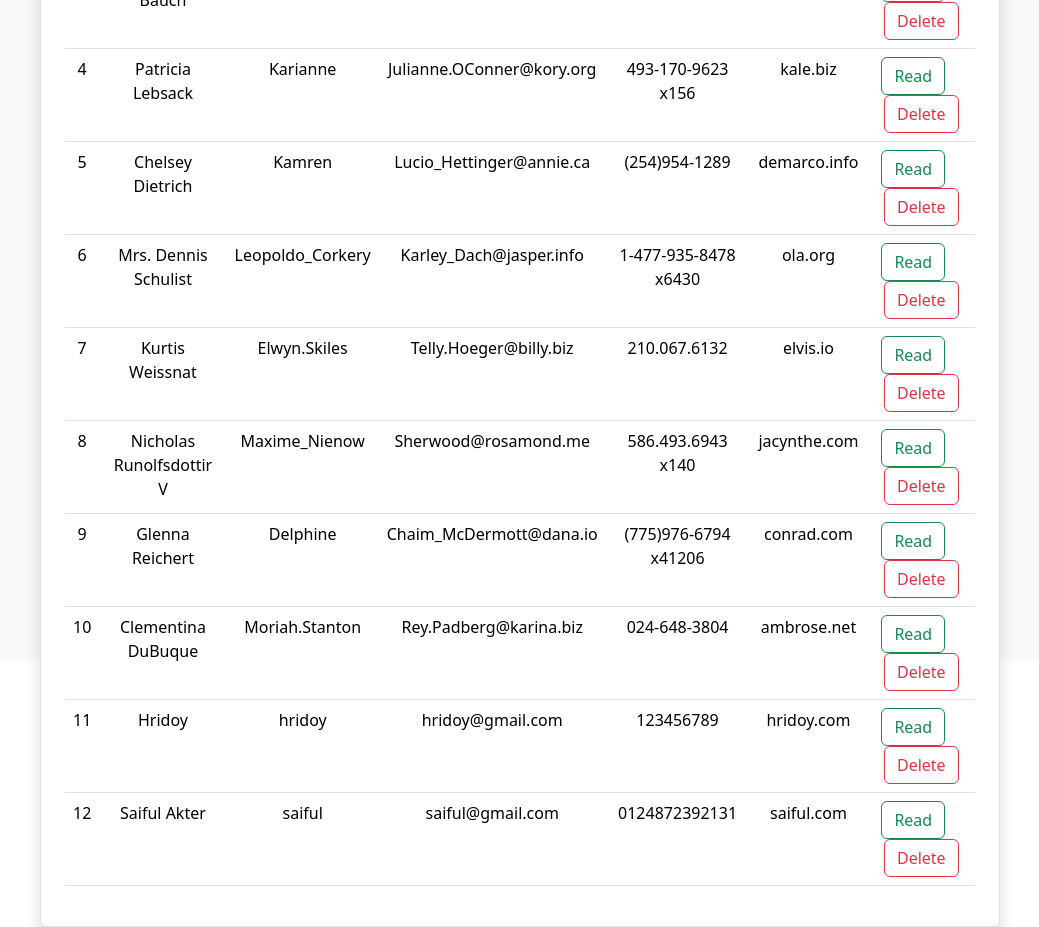
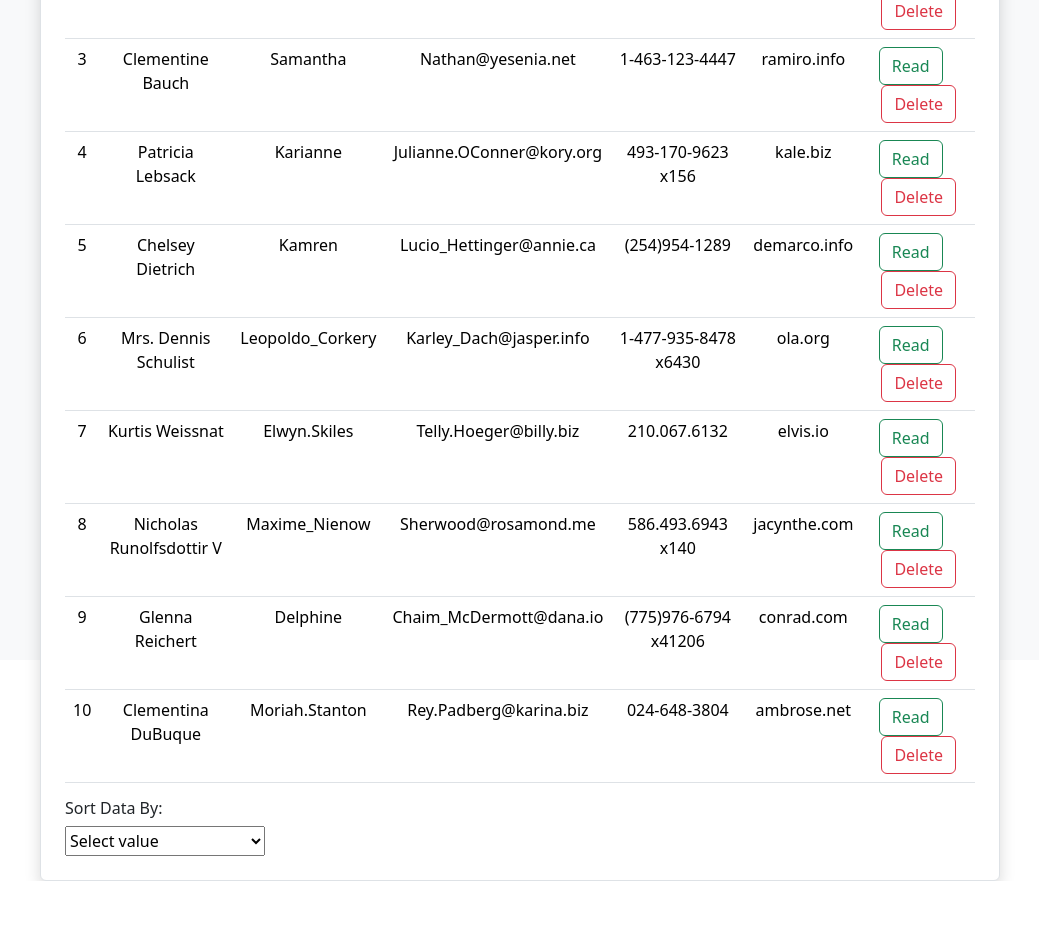
Before and after one commit to HridoyMA/Learnathon-2.0-hridoy, a React (Vite) app in the folder learnathon_hridoy/: page / in a window 1280 px wide. Shown: the part 140-1067 px from the top of the page, without its empty margins (120-1159 px from the left). After the commit the page ends 1021 px from the top, so only its background shows below. Built offline with nearby package versions, Linux system fonts and the light colour scheme; data requests are answered from the project's data file.

Commit message:
search and sort function add

```diff
--- a/learnathon_hridoy/db.json
+++ b/learnathon_hridoy/db.json
@@ -79,22 +79,6 @@
       "email": "Rey.Padberg@karina.biz",
       "phone": "024-648-3804",
       "website": "ambrose.net"
-    },
-    {
-      "name": "Hridoy",
-      "username": "hridoy",
-      "email": "hridoy@gmail.com",
-      "phone": "123456789",
-      "website": "hridoy.com",
-      "id": 11
-    },
-    {
-      "name": "Saiful Akter",
-      "username": "saiful",
-      "email": "saiful@gmail.com",
-      "phone": "0124872392131",
-      "website": "saiful.com",
-      "id": 12
     }
   ]
 }
--- a/learnathon_hridoy/package.json
+++ b/learnathon_hridoy/package.json
@@ -10,6 +10,9 @@
     "preview": "vite preview"
   },
   "dependencies": {
+    "@fortawesome/fontawesome-svg-core": "^6.4.2",
+    "@fortawesome/free-solid-svg-icons": "^6.4.2",
+    "@fortawesome/react-fontawesome": "^0.2.0",
     "axios": "^1.6.1",
     "bootstrap": "^5.3.2",
     "json-server": "^0.17.4",
--- a/learnathon_hridoy/src/components/home/Home.tsx
+++ b/learnathon_hridoy/src/components/home/Home.tsx
@@ -1,7 +1,9 @@
 import axios from "axios";
 import { useEffect, useState } from "react";
 import { Link } from "react-router-dom";
-
+import DeleteData from "../deleteData/DeleteData.tsx";
+import { FontAwesomeIcon } from "@fortawesome/react-fontawesome";
+import { faSort } from '@fortawesome/free-solid-svg-icons'
 interface User {
   id: number;
   name: string;
@@ -9,72 +11,150 @@ interface User {
   username: string;
   phone: string;
   website: string;
-  i: number;
 }
+const headers = [
+  { key: 'id', label: 'ID' },
+  { key: 'name', label: 'Name' },
+  { key: 'username', label: 'User name' },
+  { key: 'email', label: 'Email' },
+  { key: 'phone', label: 'Phone no.' },
+  { key: 'website', label: 'Website' }
+];
+
+
+
+
+
 function Home() {
+  const [userData, setUserData] = useState([]);
+  const [userValue, setUserValue] = useState("");
+  const [ sortValue, setSortValue] = useState("");
 
-  const [userData, setUserData] = useState([])
 
-  useEffect(()=>{
+  const sortBy = ["id", "name", "email", "username", "phone", "website" ];
+
+  useEffect(() => {
     loadUsersData();
-  },[]
-  )
-  const loadUsersData =async () => {
+  }, []);
+  const loadUsersData = async () => {
     return await axios
-    .get('http://localhost:3000/users')
-    .then(getData => setUserData(getData.data))
-    .catch(err => console.log(err));
-  }
-  const handleDelete = (id: number) =>{
-    const confirm = window.confirm("Are you sure to Delete?");
-    if(confirm)
-    {
-      axios.delete('http://localhost:3000/users/'+id)
-      .then( () =>{
-        location.reload(); // this will refresh the tab
-      })
-      .catch(error => console.log(error));
-    }
+      .get("http://localhost:3000/users")
+      .then((getData) => setUserData(getData.data))
+      .catch((err) => console.log(err));
+  };
+
+
+  const handleSort = async (e: { target: { value: string; }; }) => {
+    const sortingValue = e.target.value;
+    setSortValue(sortingValue)
+    return await axios
+    .get(`http://localhost:3000/users?_sort=${sortingValue}&_order=asc`)
+    .then((getData) => setUserData(getData.data))
+    .catch((err) => console.log(err));
   }
 
+  const handleReset = () =>{
+    loadUsersData();
+  }
+  const handleSearch = async (e: { preventDefault: () => void; }) =>{
+    e.preventDefault();
+    return await axios
+      .get(`http://localhost:3000/users?q=${userValue}`)
+      .then((getData) => {setUserData(getData.data);
+      setUserValue("");
+      })
+      .catch((err) => console.log(err));
+  }
+
+
   return (
-    <div className="d-flex bg-light text-dark flex-column justify-content-center align-items-center vh-100">
+    <div className = "d-flex bg-light text-dark flex-column justify-content-center align-items-center vh-100">
       <h1>list of users</h1>
-      <div className="w-75 rounded bg-white border shadow p-4">
+      <div className = "w-75 rounded bg-white border shadow p-4">
+        <div className = "d-flex justify-content-start">
+          <form className = "d-flex input-group w-auto" onSubmit={handleSearch}>
+            <input type ="text"
+            className ="form-control"
+            placeholder ="Search name"
+            value = {userValue}
+            onChange = {(e) => setUserValue(e.target.value)}
+            />
+            <button type="submit">Search</button>
+            <button onClick={() => handleReset()}>Reset</button>
+          </form>
+        </div>
         <div className="d-flex justify-content-end">
-          <Link to="/create" className="btn btn-primary mb-3">Add Member</Link></div>
+          <Link to="/create" className="btn btn-primary mb-3">
+            Add Member
+          </Link>
+        </div>
         <table className="table">
           <thead className="table-dark text-center">
             <tr>
-              <th>ID</th>
-              <th>Name</th>
-              <th>UserName</th>
-              <th>Email</th>
-              <th>Phone</th>
-              <th>Website</th>
+              {headers.map((row) => {
+                return <td key={row.key}>{row.label}</td>
+              })
+
+              }
+              {/* <th>ID <FontAwesomeIcon icon={faSort}/></th>
+              <th>Name <button value={"name"} onClick={()=>handleSort("name")}><FontAwesomeIcon icon={faSort}/></button></th>
+              <th>UserName <FontAwesomeIcon icon={faSort}/></th>
+              <th>Email <FontAwesomeIcon icon={faSort}/></th>
+              <th>Phone <FontAwesomeIcon icon={faSort}/></th>
+              <th>Website <FontAwesomeIcon icon={faSort}/></th> */}
               <th>Action</th>
             </tr>
           </thead>
-          <tbody className="text-center">
-            {
-              userData.map((data:User , i) => (
-                <tr key={ i }>
-                  <td>{ data.id }</td>
-                  <td>{ data.name }</td>
-                  <td>{ data.username }</td>
-                  <td>{ data.email }</td>
-                  <td>{ data.phone }</td>
-                  <td>{ data.website }</td>
+            {userData.length === 0 ? (
+              <tbody className="text-center">
+              <tr>
+                <td colSpan={8}>NO DATA FOUND</td>
+              </tr>
+               </tbody>
+            ) : (
+              userData.map((data: User, i) => (
+                <tbody className="text-center">
+                <tr key={i}>
+                  <td>{data.id}</td>
+                  <td>{data.name}</td>
+                  <td>{data.username}</td>
+                  <td>{data.email}</td>
+                  <td>{data.phone}</td>
+                  <td>{data.website}</td>
                   <td>
-                    <Link to={`/read/${data.id}`} className="btn btn-outline-success me-3">Read</Link>
+                    <Link
+                      to={`/read/${data.id}`}
+                      className="btn btn-outline-success me-3"
+                    >
+                      Read
+                    </Link>
                     {/* <Link to={`/update/${data.id}`}  className="btn btn-outline-success me-3">Update</Link> */}
-                    <button onClick={ () => handleDelete(data.id) } className="btn btn-outline-danger">Delete</button>
+                    <button
+                      onClick={() => DeleteData(data.id)}
+                      className="btn btn-outline-danger"
+                    >
+                      Delete
+                    </button>
                   </td>
                 </tr>
+             </tbody>
               ))
-            }
-          </tbody>
+            )}
         </table>
+        <h6>Sort Data By: </h6>
+        <select style={{ width:"200px", height: "30px" }}
+        onChange={handleSort}
+        value={sortValue}
+        >
+          <option>Select value</option>
+          {
+            sortBy.map((item, index) => (
+              <option value={item} key={index}>
+                {item}
+              </option>
+            ))
+          }
+        </select>
       </div>
     </div>
   );
```
Also changed, not shown: 1 other file (tests, documents, lock files or other folders).
